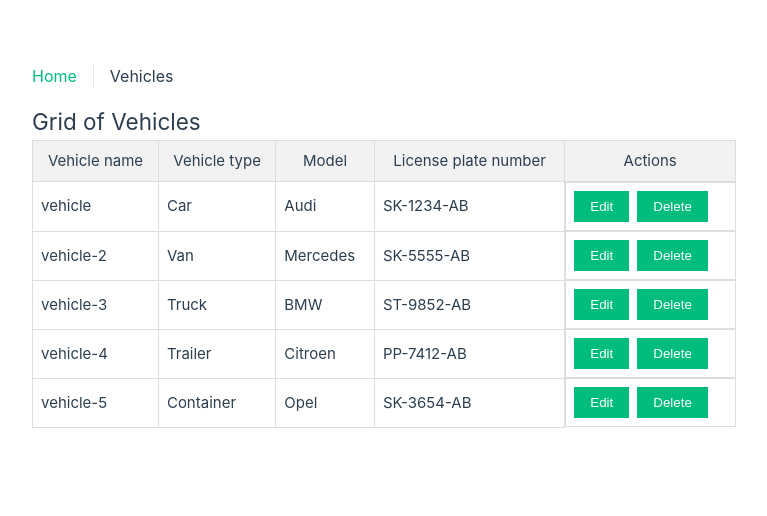
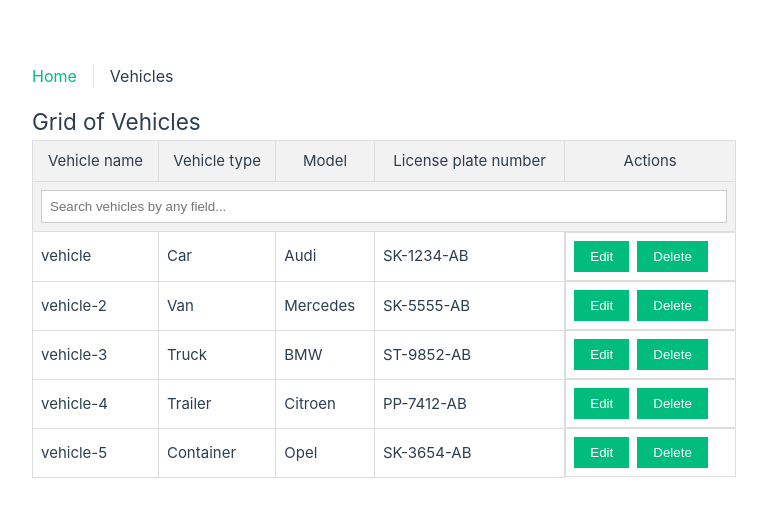
Before and after one commit to lence92/bransys-vuejs, a Vue app: page /vehicles in a window 1280 px wide. Shown: the top 516 px of the page, without its empty margins (256-1023 px from the left). Built offline with nearby package versions, Linux system fonts and the light colour scheme; the HTML template or start-up script is replaced by a standard one.

Commit message:
Filter input that will research in all table data

```diff
--- a/src/components/GridOfVehicles.vue
+++ b/src/components/GridOfVehicles.vue
@@ -10,6 +10,7 @@ interface Vehicle {
   plateNumber: string
 }
 const filteredVehicles: Ref<Vehicle[]> = ref(vehicles)
+const searchQuery = ref('')
 
 const showModal = ref(false)
 const editVehicleIndex = ref<number | null>(null)
@@ -53,6 +54,13 @@ const deleteVehicle = (index: number) => {
     filteredVehicles.value = filteredVehicles.value.filter((_, i) => i !== index)
   }
 }
+
+const filterVehicles = () => {
+  const query = searchQuery.value.toLowerCase()
+  filteredVehicles.value = vehicles.filter((vehicle) =>
+    Object.values(vehicle).some((value) => value.toLowerCase().includes(query)),
+  )
+}
 </script>
 
 <template>
@@ -68,6 +76,16 @@ const deleteVehicle = (index: number) => {
         <th>Model</th>
         <th>License plate number</th>
         <th>Actions</th>
+      </tr>
+      <tr>
+        <th colspan="5">
+          <input
+            type="search"
+            placeholder="Search vehicles by any field..."
+            v-model="searchQuery"
+            @input="filterVehicles"
+          />
+        </th>
       </tr>
     </thead>
     <tbody>
```
